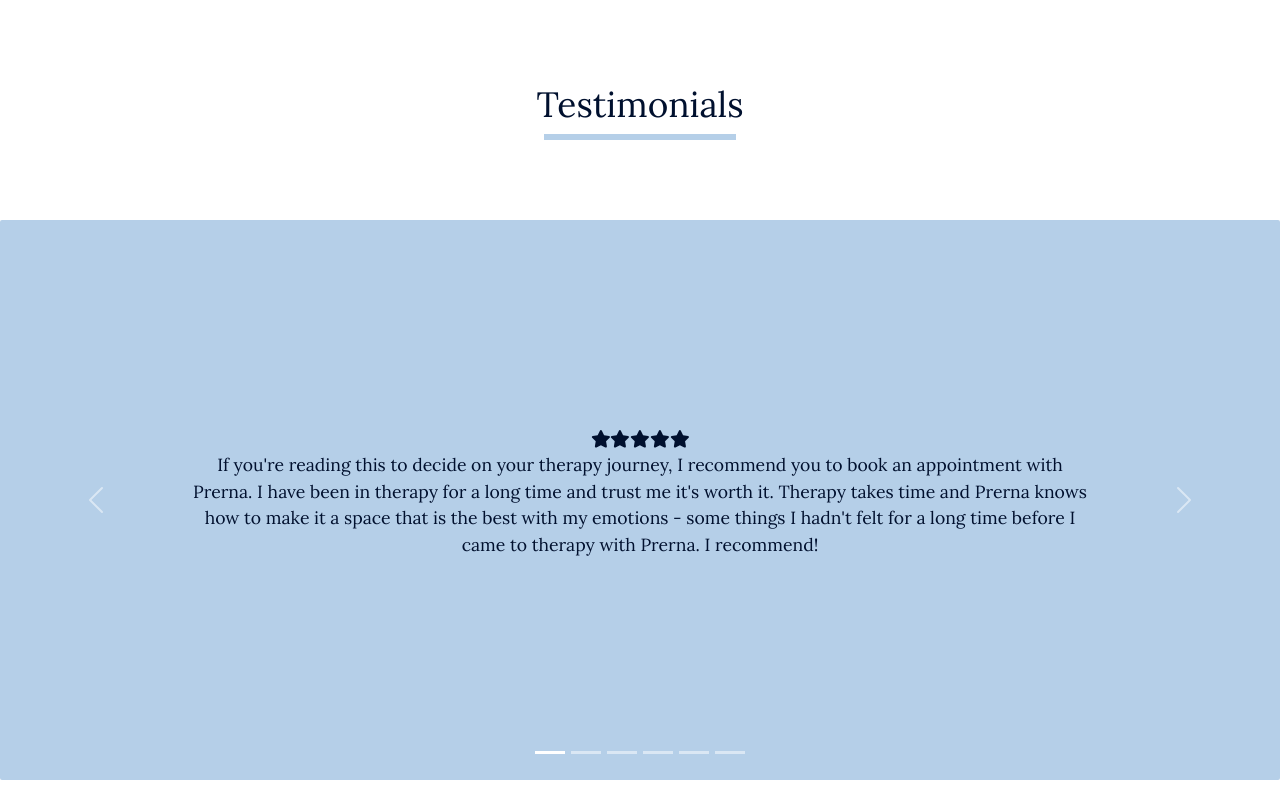
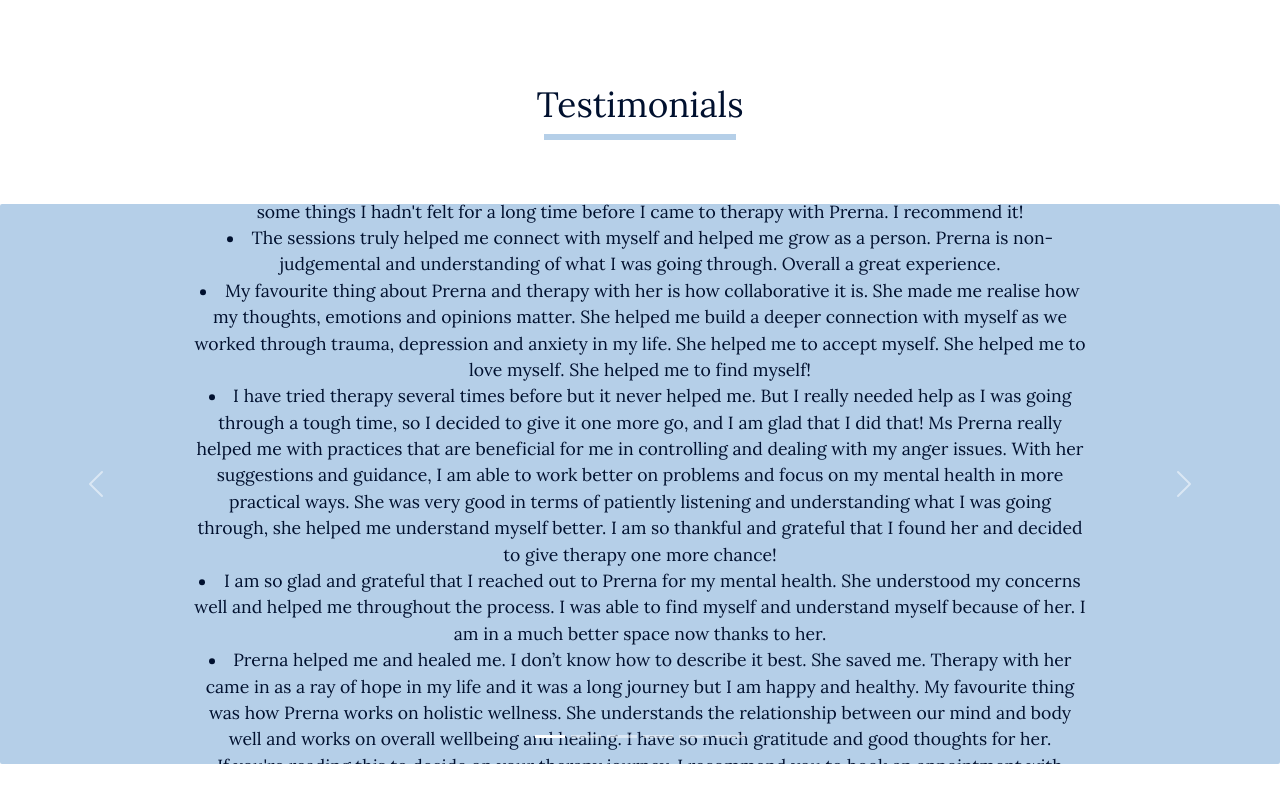
Before and after one commit to TapasyaKalra/prerna-saxena, a React (Create React App) app: page /therapy in a window 1280 px wide. Shown: the part 660-1460 px from the top of the page. Built offline with nearby package versions, Linux system fonts and the light colour scheme.

Commit message:
reading client testimonials

```diff
--- a/src/components/TestimonialCarousel.js
+++ b/src/components/TestimonialCarousel.js
@@ -2,6 +2,7 @@ import React, { useState } from "react";
 import { Carousel } from "react-bootstrap";
 import { FontAwesomeIcon } from "@fortawesome/react-fontawesome";
 import { faStar } from "@fortawesome/free-solid-svg-icons";
+import CLIENT from "../testimonials/client";
 
 function TestimonialCarousel(props) {
 	const [index, setIndex] = useState(0);
@@ -29,7 +30,6 @@ function TestimonialCarousel(props) {
 
 	return (
 		<div className="testimonials">
-			<p>{type}</p>
 			<Carousel
 				activeIndex={index}
 				onSelect={handleSelect}
@@ -44,6 +44,9 @@ function TestimonialCarousel(props) {
 					<Carousel.Caption>
 						{stars()}
 						<p>
+							{CLIENT.map((item) => (
+								<li key={item.id}>{item.testimonial}</li>
+							))}
 							If you're reading this to decide on your therapy
 							journey, I recommend you to book an appointment with
 							Prerna. I have been in therapy for a long time and
--- a/src/components/Testimonials.js
+++ b/src/components/Testimonials.js
@@ -11,7 +11,6 @@ function Testimonials() {
 	const [email, setEmail] = useState("");
 	const [message, setMessage] = useState("");
 	const history = useNavigate();
-
 	const addTestimonial = async (message, name, email, today) => {
 		try {
 			const docRef = await addDoc(collection(db, "testimonials-saved"), {
--- /dev/null
+++ b/src/testimonials/client.js
@@ -0,0 +1,33 @@
+var CLIENT = [
+	{
+		id: 1,
+		testimonial:
+			"If you're reading this to decide on your therapy journey, I recommend you to book an appointment with Prerna. I have been in therapy for a long time and trust me it's worth it. Therapy takes time and Prerna knows how to make it a space that is the best for you. I felt safe, heard, supported and in touch with my emotions - some things I hadn't felt for a long time before I came to therapy with Prerna. I recommend it!",
+	},
+	{
+		id: 2,
+		testimonial:
+			"The sessions truly helped me connect with myself and helped me grow as a person. Prerna is non-judgemental and understanding of what I was going through. Overall a great experience.",
+	},
+	{
+		id: 3,
+		testimonial:
+			"My favourite thing about Prerna and therapy with her is how collaborative it is. She made me realise how my thoughts, emotions and opinions matter. She helped me build a deeper connection with myself as we worked through trauma, depression and anxiety in my life. She helped me to accept myself. She helped me to love myself. She helped me to find myself!",
+	},
+	{
+		id: 4,
+		testimonial:
+			"I have tried therapy several times before but it never helped me. But I really needed help as I was going through a tough time, so I decided to give it one more go, and I am glad that I did that! Ms Prerna really helped me with practices that are beneficial for me in controlling and dealing with my anger issues. With her suggestions and guidance, I am able to work better on problems and focus on my mental health in more practical ways. She was very good in terms of patiently listening and understanding what I was going through, she helped me understand myself better. I am so thankful and grateful that I found her and decided to give therapy one more chance!",
+	},
+	{
+		id: 5,
+		testimonial:
+			"I am so glad and grateful that I reached out to Prerna for my mental health. She understood my concerns well and helped me throughout the process. I was able to find myself and understand myself because of her. I am in a much better space now thanks to her.",
+	},
+	{
+		id: 6,
+		testimonial:
+			"Prerna helped me and healed me. I don’t know how to describe it best. She saved me. Therapy with her came in as a ray of hope in my life and it was a long journey but I am happy and healthy. My favourite thing was how Prerna works on holistic wellness. She understands the relationship between our mind and body well and works on overall wellbeing and healing. I have so much gratitude and good thoughts for her.",
+	},
+];
+export default CLIENT;
```
Also changed, not shown: src/testimonials/client.json (deleted), src/testimonials/colleague.js (added), src/testimonials/colleague.json (deleted).
